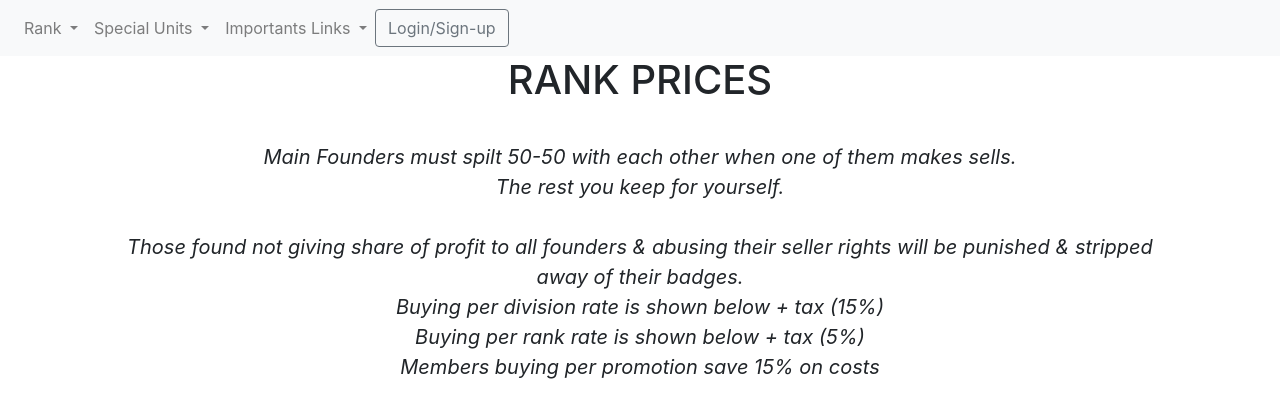
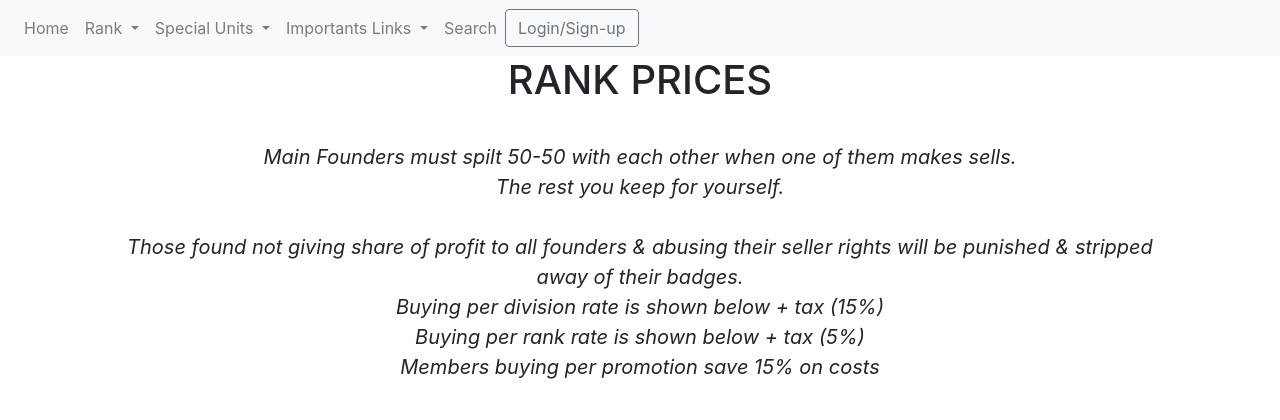
Before and after one commit to ankit039/portal_habbo_agency, a PHP site: page /rankprice in a window 1280 px wide. Shown: the top 420 px of the page. Run offline with PHP 8.4, Linux system fonts and the light colour scheme.

Commit message:
update rankprice

```diff
--- a/rankprice.php
+++ b/rankprice.php
@@ -3,6 +3,8 @@
 <html>
 <head>
     <title></title>
+    <meta charset="utf-8">
+    <meta name="viewport" content="width=device-width, initial-scale=1, shrink-to-fit=no">
     <link rel="stylesheet" type="text/css" href="./assets/css/loader.css">
     <link rel="stylesheet" type="text/css" href="./assets/css/background.css">
     <link rel="stylesheet" type="text/css" href="./assets/css/font.css">
@@ -26,6 +28,9 @@
         </button>
         <div class="collapse navbar-collapse" id="navbarNavDropdown">
           <ul class="navbar-nav">
+          <li class="nav-item">
+            <a class="nav-link" href="./index">Home</a>
+          </li>
               <!--1-->
               <li class="nav-item dropdown">
                 <a class="nav-link dropdown-toggle" href="#" id="navbarDropdownMenuLink" data-toggle="dropdown" aria-haspopup="true" aria-expanded="false">
@@ -58,6 +63,9 @@
                   <a class="dropdown-item" href="#">Pay FAQ</a>
                 </div>
               </li>
+            <li class="nav-item">
+            <a class="nav-link" href="./n_search">Search</a>
+          </li>
           </ul>
           <form class="form-inline">
             <a href="./login_signup"><button class="btn btn-m btn-outline-secondary" type="button">Login/Sign-up</button></a>
```
